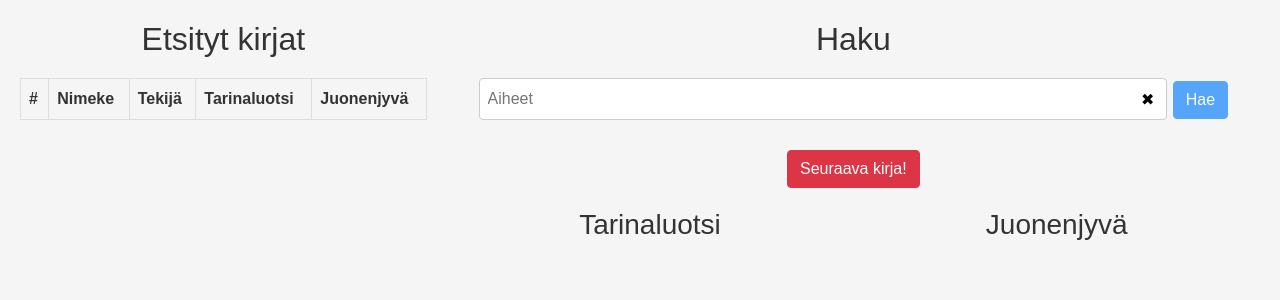
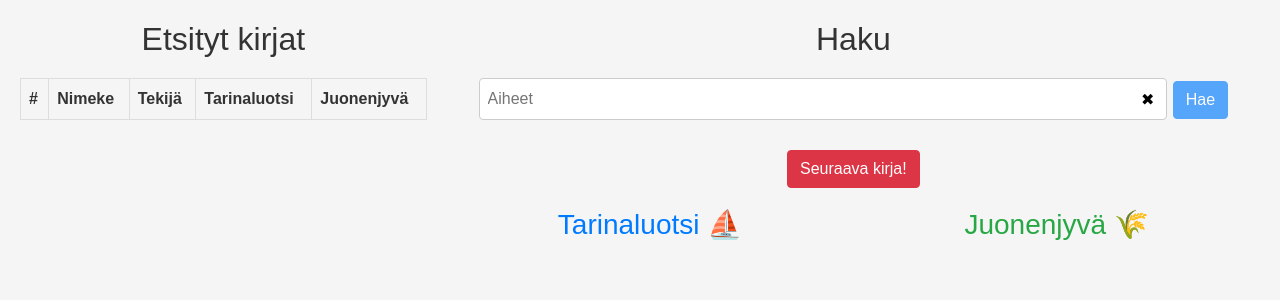
Before and after one commit to NatLibFi/kivepa-booksearch-workshop, a Flask app: page / in a window 1280 px wide. Shown: the part 69-369 px from the top of the page. Run offline with Flask 3, Linux system fonts and the light colour scheme; data comes from the database, SQL or seed files in the repository; data that the repository does not hold is empty; some libraries are stand-ins or nearby versions.

Commit message:
Color & emoji code labels sources

```diff
--- a/static/styles.css
+++ b/static/styles.css
@@ -168,6 +168,17 @@ button:disabled {
     margin-left: 20px;
 }
 
+/* Add color coding for search result sources */
+#results-a-column h3,
+#results-a-column h4 {
+    color: #007bff; /* Blue color for source A */
+}
+
+#results-b-column h3,
+#results-b-column h4 {
+    color: #28a745; /* Green color for source B */
+}
+
 .labels {
     font-size: 14px;
 }
--- a/templates/index.html
+++ b/templates/index.html
@@ -1,6 +1,6 @@
 <!DOCTYPE html>
 <html>
-
+<meta charset="UTF-8">
 <head>
     <link rel="icon" href="data:,">
     <title>Kaunokirjahaku</title>
@@ -60,7 +60,7 @@
             <div class="container">
                 <div class="row">
                     <div class="col-6" id="results-a-column">
-                        <h3>Tarinaluotsi</h3>
+                        <h3>Tarinaluotsi ⛵</h3>
                         <div class="results" id="results-a">
                             <!-- Search results will be displayed here -->
                         </div>
@@ -69,7 +69,7 @@
                         </div>
                     </div>
                     <div class="col-6" id="results-b-column">
-                        <h3>Juonenjyvä</h3>
+                        <h3>Juonenjyvä 🌾</h3>
                         <div class="results" id="results-b">
                             <!-- Search results will be displayed here -->
                         </div>
```
